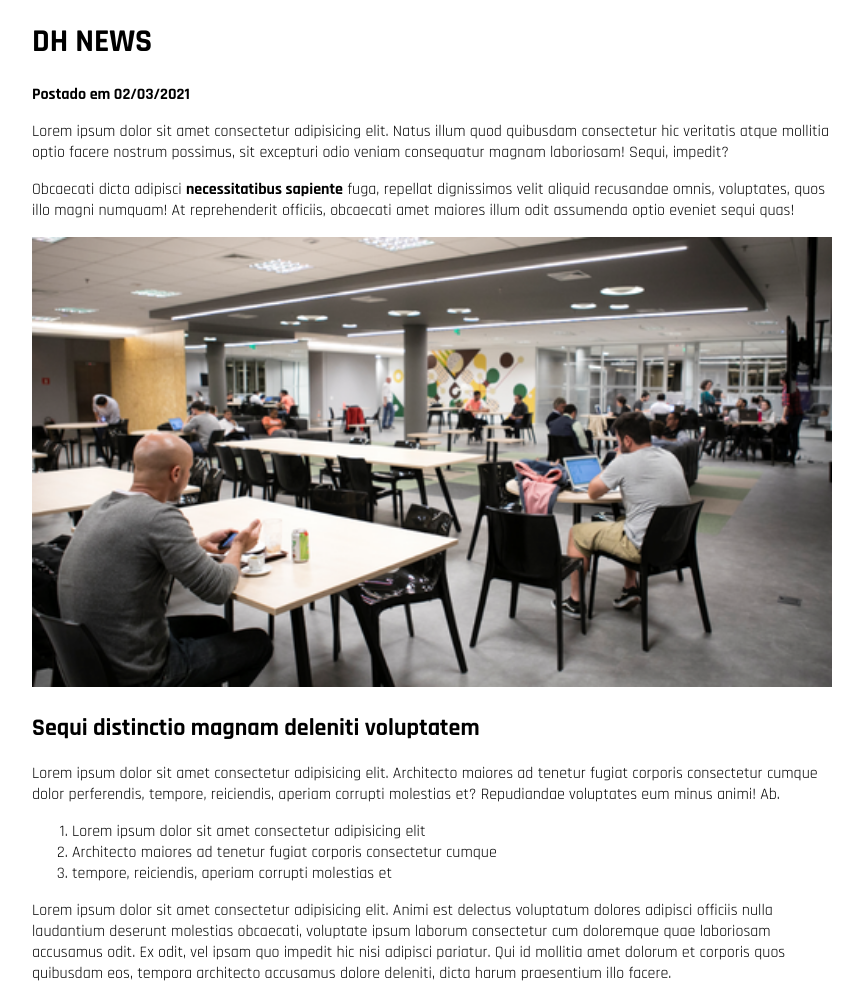
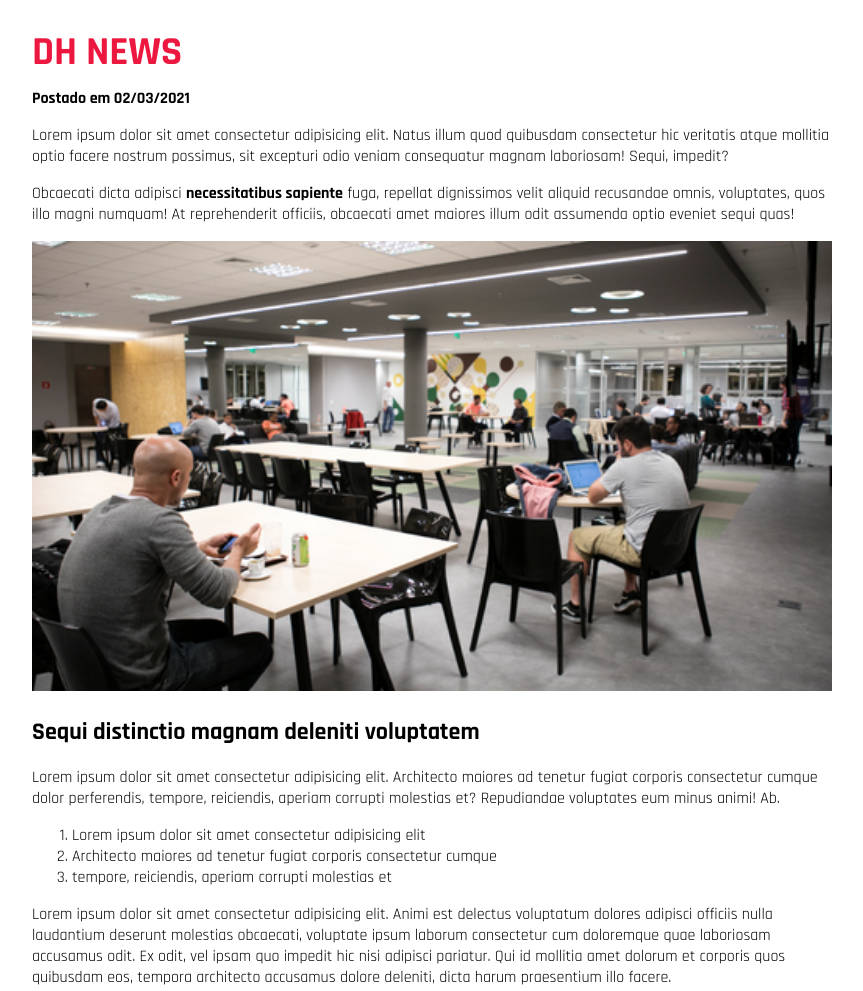
Before and after one commit to fernandatic/dh-news, a plain HTML site: page index.html in a window 1280 px wide. Shown: the top 991 px of the page, without its empty margins (208-1071 px from the left). Drawn offline with Linux system fonts and the light colour scheme.

Commit message:
estrutura da pagina ok

```diff
--- a/css/style.css
+++ b/css/style.css
@@ -1,14 +1,15 @@
 body {
   font-family: "Rajdhani", sans-serif;
-  margin: 0 auto;
-  max-width: 800px;
-  width: 100%;
+  margin: 0 auto; /*DE COSTUME TIRAR*/
+  max-width: 800px; /*PRIORIDADE - MAX. QUE PODE TER DE LARGURA*/
+  width: 100%; /*TODO O CONTEUDO TERA 100% DA TELA*/
 }
 
+/*PARA IDENTIFICAR O ID*/
 #titulo {
   margin-bottom: 0;
-  color: #ec183f;
-  font-size: 40px;
+  color: #ec183f; /*COR DA FONTE H1*/
+  font-size: 40px; /*LIMITA O TAMANHO DA FONTE*/
 }
 
 header p {
--- a/index.html
+++ b/index.html
@@ -14,7 +14,7 @@
 </head>
 <body>
   <header>
-<h1>DH NEWS</h1>
+<h1 id="titulo">DH NEWS</h1>
 <p>Postado em 02/03/2021</p>
   </header>
   <main>
```
